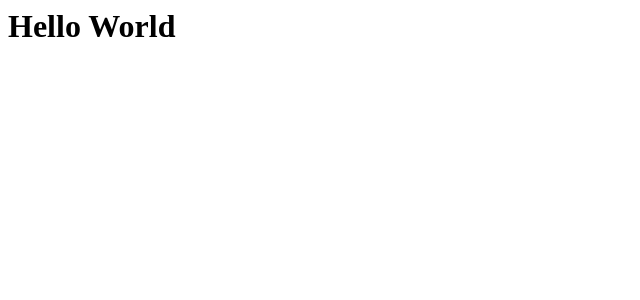
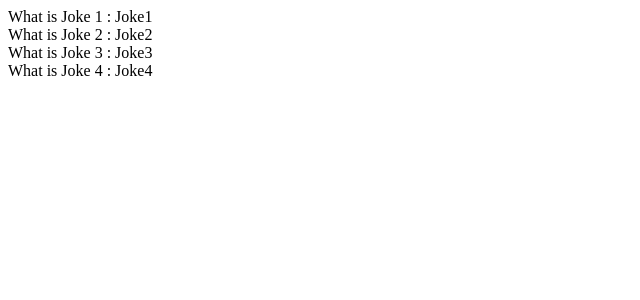
Before and after one commit to smreeti/react-smriti, a React (Create React App) app: page / in a window 1280 px wide. Shown: the top 300 px of the page, without its empty margins (0-640 px from the left). Built offline with nearby package versions, Linux system fonts and the light colour scheme.

Commit message:
adding joke components

```diff
--- a/Hello.js
+++ /dev/null
@@ -1,3 +0,0 @@
-import React from 'react';
-
-export default ({ name }) => <h1>Hello {name}!</h1>;
--- /dev/null
+++ b/components/App.js
@@ -0,0 +1,12 @@
+import React from "react";
+import Joke from "./Joke";
+import jokesData from "./jokesData";
+
+function App() {
+  const jokeComponents = jokesData.map(joke => (
+    <Joke key={joke.id} question={joke.question} punchLine={joke.punchLine} />
+  ));
+  return <div>{jokeComponents}</div>;
+}
+
+export default App;
--- /dev/null
+++ b/components/Joke.js
@@ -0,0 +1,12 @@
+import React from "react";
+
+function Joke(props) {
+  console.log(props)
+  return (
+    <div>
+      {props.question} : {props.punchLine}
+    </div>
+  );
+}
+
+export default Joke;
--- /dev/null
+++ b/components/jokesData.js
@@ -0,0 +1,24 @@
+const jokesData = [
+  {
+    id: 1,
+    question: "What is Joke 1",
+    punchLine: "Joke1"
+  },
+  {
+    id: 2,
+    question: "What is Joke 2",
+    punchLine: "Joke2"
+  },
+  {
+    id: 3,
+    question: "What is Joke 3",
+    punchLine: "Joke3"
+  },
+  {
+    id: 4,
+    question: "What is Joke 4",
+    punchLine: "Joke4"
+  }
+];
+
+export default jokesData
--- a/index.js
+++ b/index.js
@@ -1,4 +1,8 @@
-import React from "react";
-import ReactDOM from "react-dom";
+import React from "react"
+import ReactDOM from "react-dom"
+import App from "./components/App"
 
-ReactDOM.render(<h1> Hello World</h1>, document.getElementById("root"));
+ReactDOM.render(
+    <App />,
+    document.getElementById("root")
+)
```
Also changed, not shown: components/ContactCard.js (added, +14 -0 lines).
